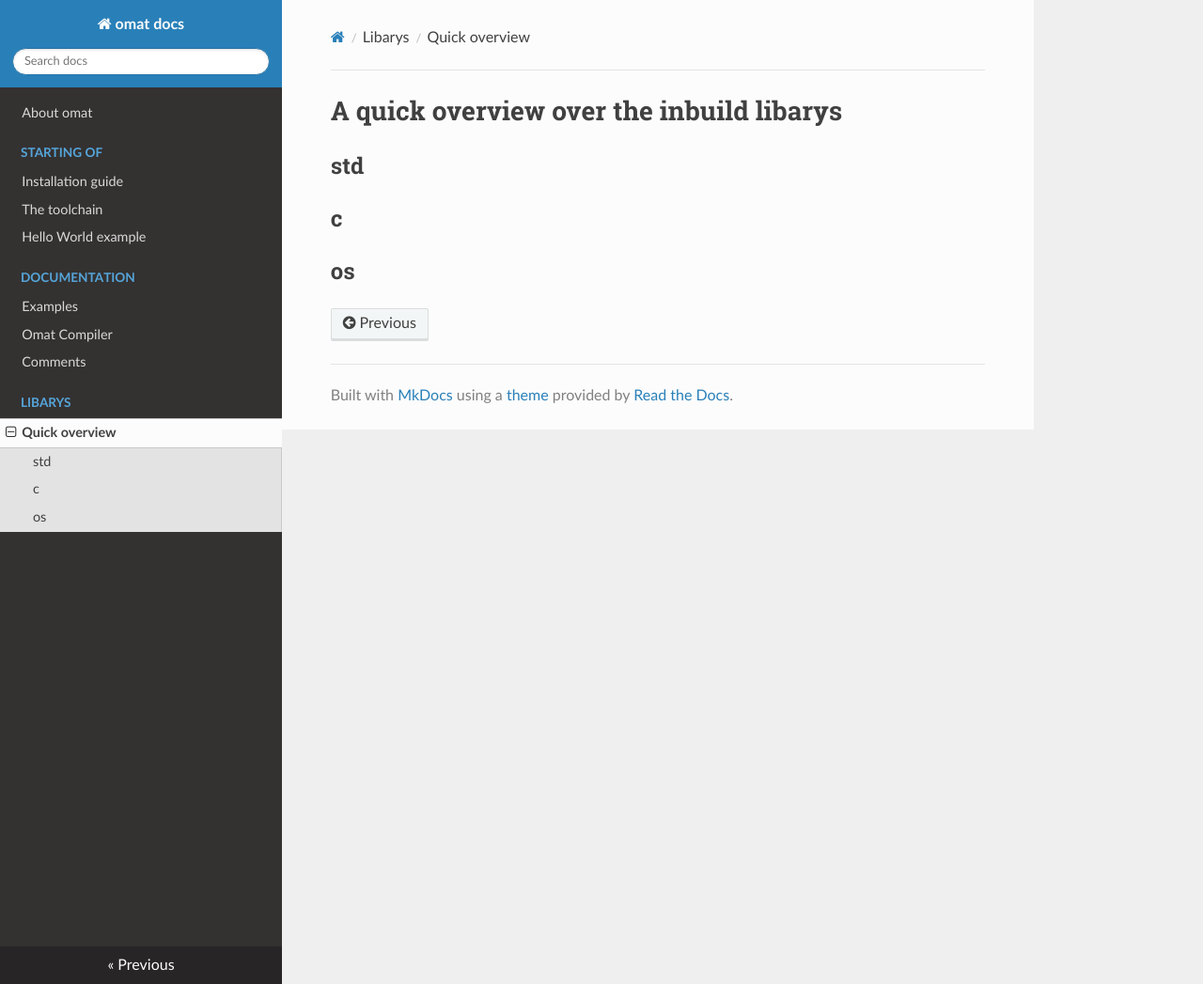
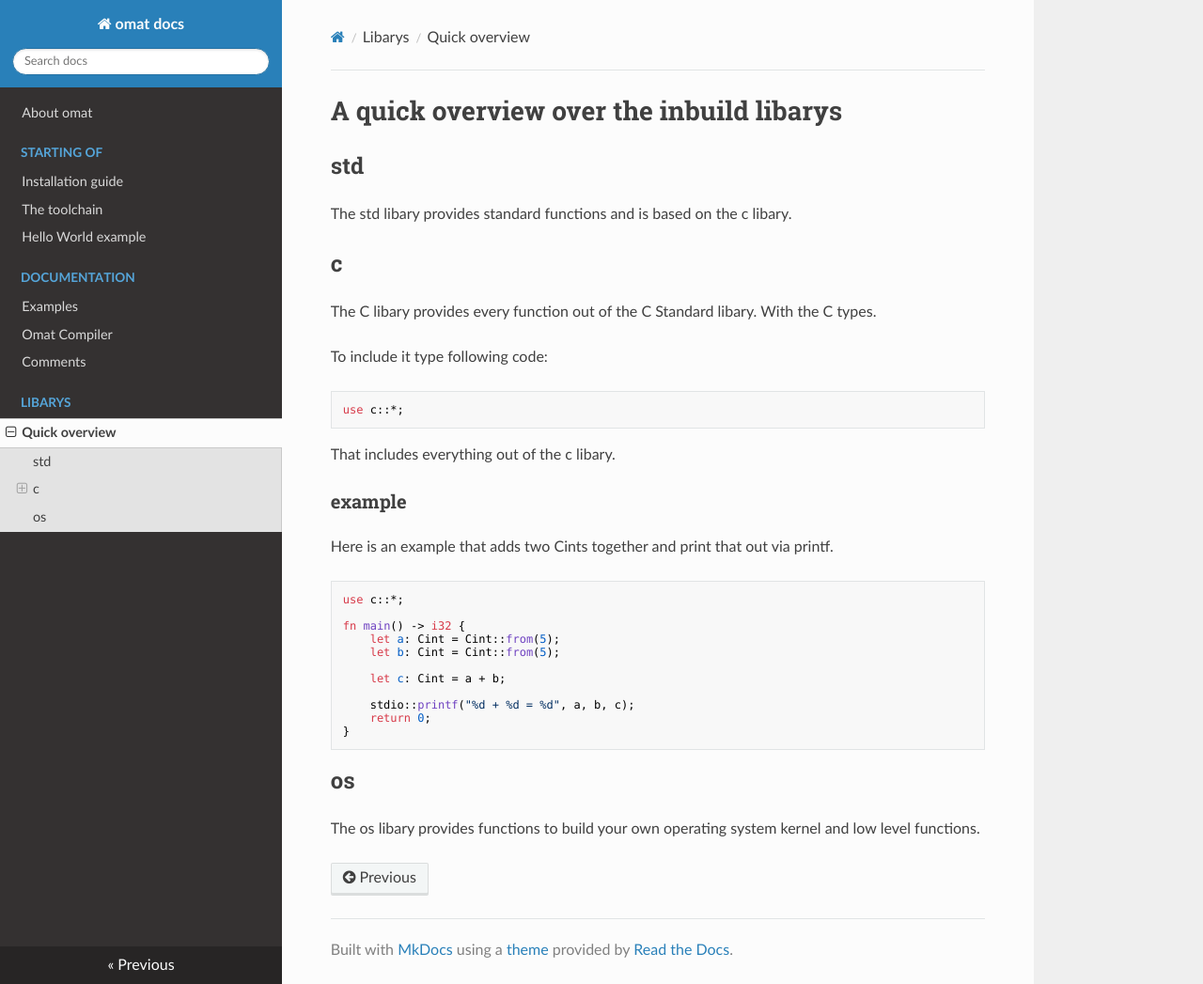
Before and after one commit to Cr0a3/omat, an MkDocs documentation site: the page built from DOCUMENTATION/docs/quick_overview.md, in a window 1280 px wide and 1047 px high. Shown: the whole window at 94% size. Built offline with MkDocs 1.6.1, drawn with Linux system fonts in a browser that asks for light colours; nearby versions of some CDN libraries.

Commit message:
updating

````diff
--- a/DOCUMENTATION/docs/quick_overview.md
+++ b/DOCUMENTATION/docs/quick_overview.md
@@ -1,5 +1,33 @@
 # A quick overview over the inbuild libarys
 
 ## std
+The std libary provides standard functions and is based on the c libary.
+
 ## c
+The C libary provides every function out of the C Standard libary.
+With the C types.
+
+To include it type following code:
+```
+use c::*;
+```
+That includes everything out of the c libary.
+
+### example
+Here is an example that adds two Cints together and print that out via printf.
+```
+use c::*;
+
+fn main() -> i32 {
+    let a: Cint = Cint::from(5);
+    let b: Cint = Cint::from(5);
+
+    let c: Cint = a + b;
+
+    stdio::printf("%d + %d = %d", a, b, c);
+    return 0;
+}
+```
+
 ## os
+The os libary provides functions to build your own operating system kernel and low level functions.
--- a/DOCUMENTATION/mkdocs.yml
+++ b/DOCUMENTATION/mkdocs.yml
@@ -1,4 +1,6 @@
 site_name: omat docs
+site_url: https://example.com/
+
 nav:
   - About omat: index.md
   - Starting of:
@@ -13,4 +15,5 @@ nav:
 
   - Libarys:
     - Quick overview: quick_overview.md
-theme: readthedocs
+theme:
+  name: readthedocs
````
Also changed, not shown: DOCUMENTATION/docs/helloWorld.md (+4 -3 lines), DOCUMENTATION/docs/install.md (+1 -1 lines), DOCUMENTATION/docs/toolchain.md (+5 -5 lines).
